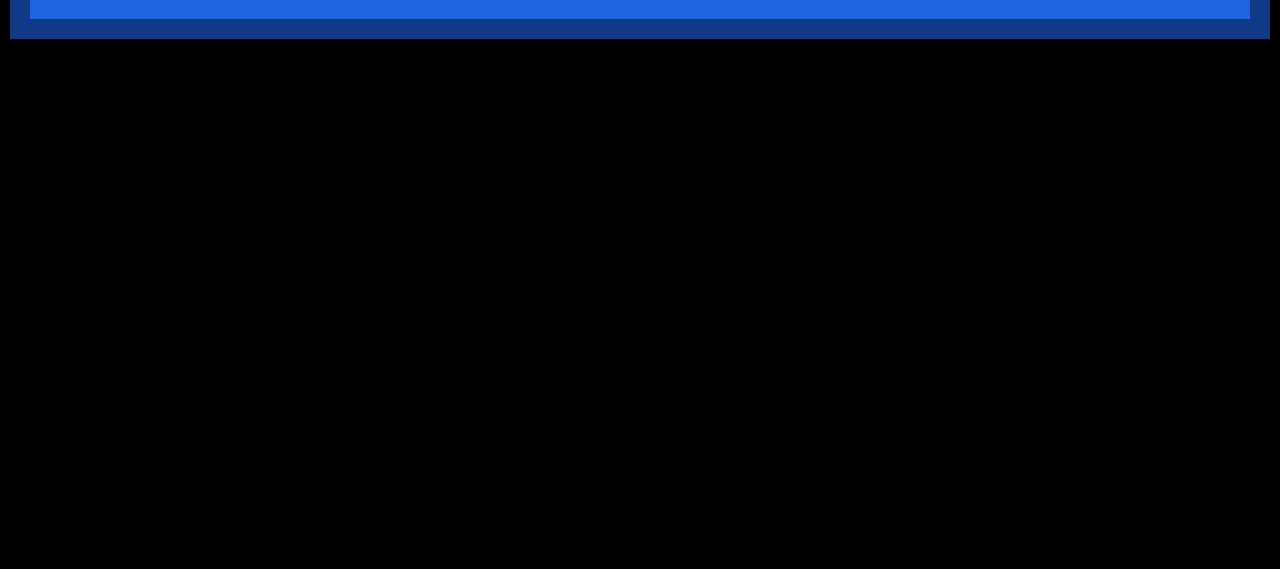
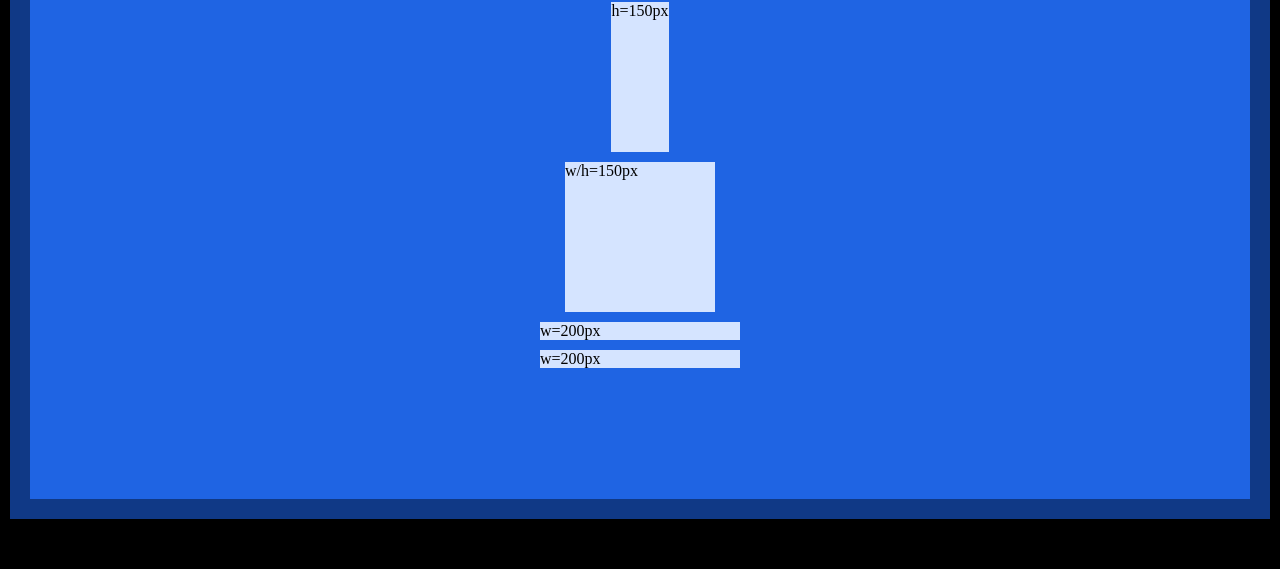
Before and after one commit to arjunAshokIT/flexbox-example, a plain HTML site: page index.html in a window 1280 px wide. Shown: the part 231-800 px from the top of the page. Drawn offline with Linux system fonts and the light colour scheme.

Commit message:
Flexbox-axes

```diff
--- a/style.css
+++ b/style.css
@@ -10,13 +10,14 @@ body {
 }
 
 .parent {
+  height: 80vh;
   background-color: rgb(31, 100, 227);
   margin: 10px;
   padding: 30px;
   display: flex;
-  flex-flow: row nowrap;
-  /* justify-content: center;
-  align-items: center; */
+  flex-flow: column nowrap;
+  justify-content: center;
+  align-items: center;
 }
 
 .div1 {
```
